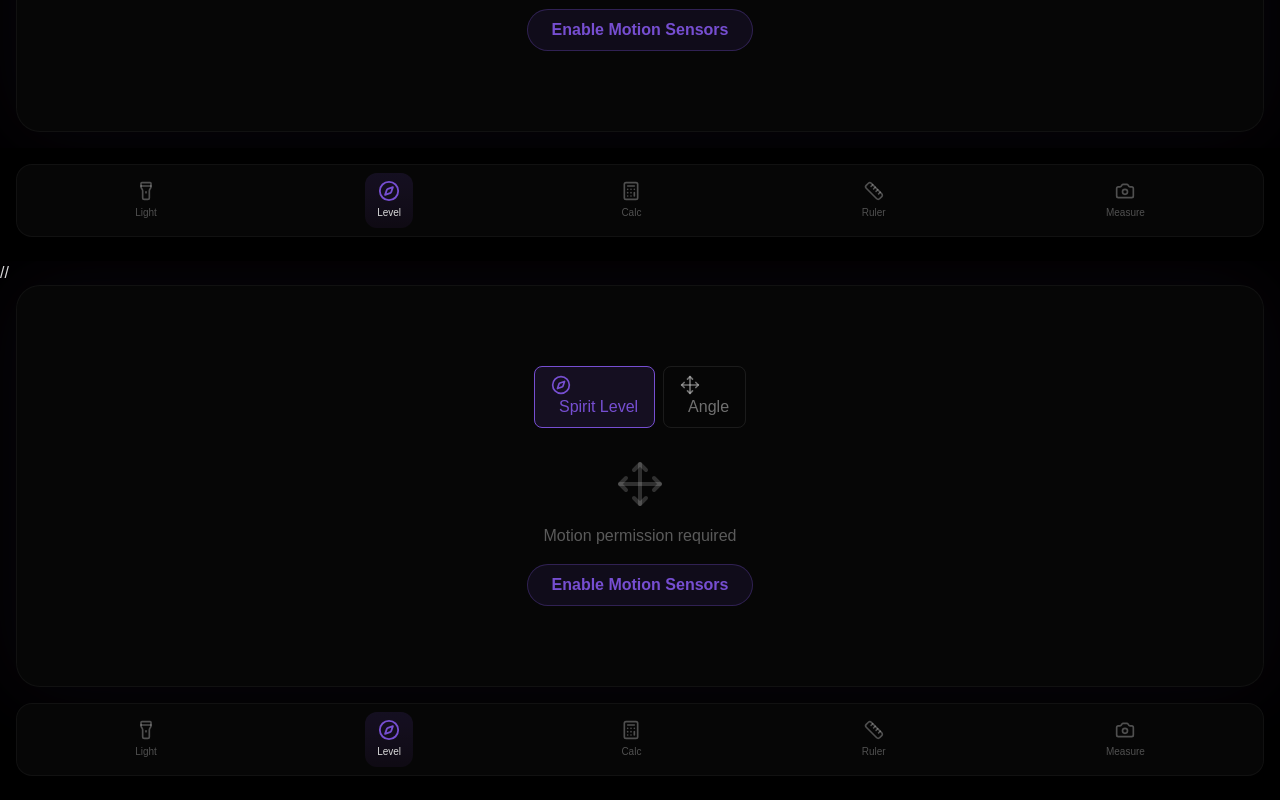
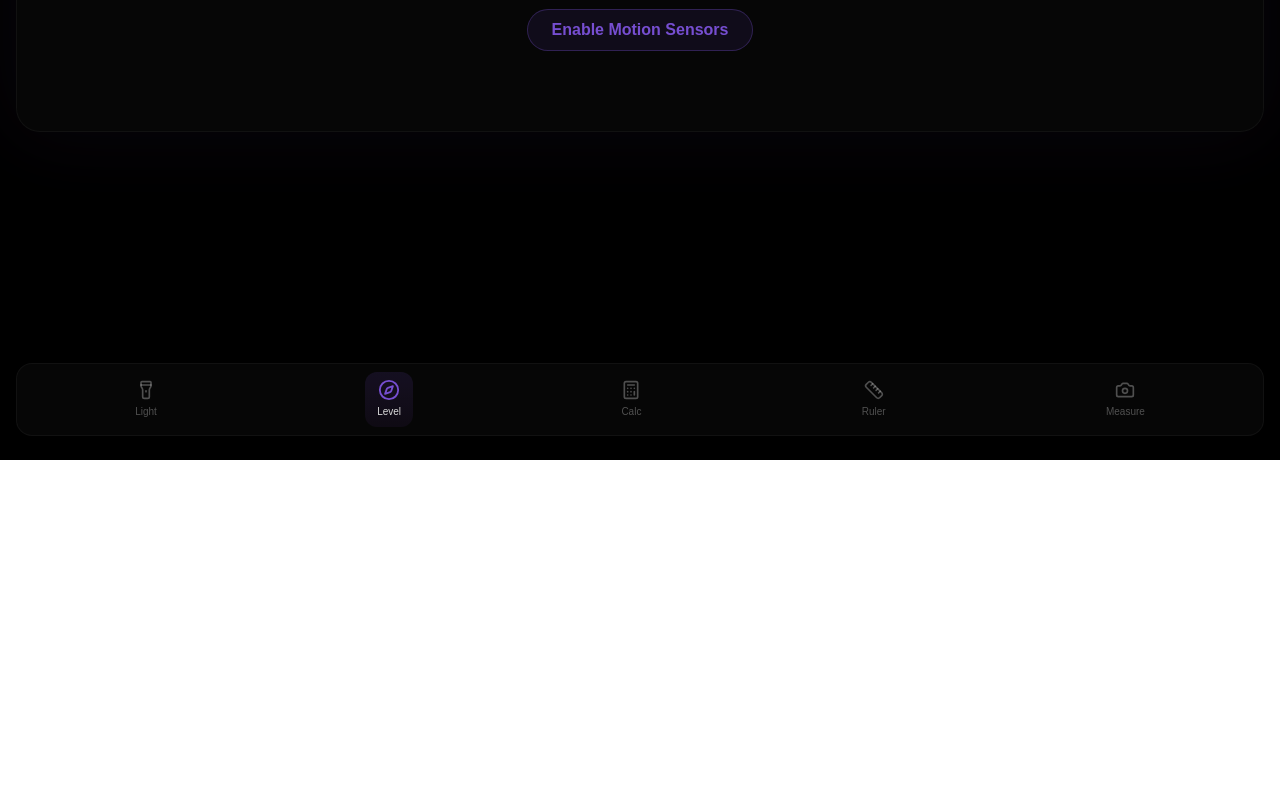
Before and after one commit to benjaminjob1/multitool-site, a Next.js app: page / in a window 1280 px wide. Shown: the part 340-1140 px from the top of the page. After the commit the page ends 800 px from the top, so only its background shows below. Built offline with nearby package versions, Linux system fonts and the light colour scheme.

Commit message:
Fix duplicates, rename to Bubble, add orientation toggle

```diff
--- a/src/app/page.tsx
+++ b/src/app/page.tsx
@@ -80,26 +80,6 @@ export default function Multitool() {
           ))}
         </div>
       </nav>
-// <main className={`relative z-10 transition-all duration-300 ${animating ? "opacity-0 scale-95" : "opacity-100 scale-100"}`}>
-        <div className="rounded-3xl mx-4 overflow-hidden border" style={{ backgroundColor: "rgba(8,8,8,0.95)", borderColor: "rgba(255,255,255,0.05)", boxShadow: `0 0 80px ${settings.glow}11` }}>
-          {activeTool === "flashlight" && <FlashlightTool s={settings} />}
-          {activeTool === "level" && <LevelAngleTool s={settings} />}
-          {activeTool === "calculator" && <CalculatorTool s={settings} />}
-          {activeTool === "ruler" && <RulerTool />}
-          {activeTool === "arruler" && <ARRulerTool s={settings} />}
-        </div>
-      </main>
-
-      <nav className="relative z-20 p-4 pb-6">
-        <div className="rounded-2xl p-2 flex justify-around border" style={{ backgroundColor: "rgba(8,8,8,0.98)", borderColor: "rgba(255,255,255,0.05)" }}>
-          {[{id:"flashlight",l:"Light",i:<Flashlight size={20} />},{id:"level",l:"Level",i:<Compass size={20} />},{id:"calculator",l:"Calc",i:<Calculator size={20} />},{id:"ruler",l:"Ruler",i:<Ruler size={20} />},{id:"arruler",l:"Measure",i:<Camera size={20} />}].map(t => (
-            <button key={t.id} onClick={() => switchTool(t.id)} className="flex flex-col items-center gap-1 px-3 py-2 rounded-xl transition-all" style={activeTool === t.id ? {background:`linear-gradient(to bottom,${settings.accent}22,${settings.glow}11)`,color:"white"} : {color:"rgba(255,255,255,0.35)"}}>
-              <span style={activeTool === t.id ? {color:settings.accent,transform:"scale(1.1)"} : {}}>{t.i}</span>
-              <span className="text-[10px] font-medium">{t.l}</span>
-            </button>
-          ))}
-        </div>
-      </nav>
     </div>
   );
 }
@@ -107,6 +87,7 @@ export default function Multitool() {
 // Combined Level + Angle Tool
 function LevelAngleTool({s}: {s: ToolSettings}) {
   const [mode, setMode] = useState<"level"|"angle">("level");
+  const [orient, setOrient] = useState<"auto"|"portrait"|"landscape">("auto");
   const [roll, setRoll] = useState(0);
   const [pitch, setPitch] = useState(0);
   const [angle, setAngle] = useState(0);
@@ -121,6 +102,18 @@ function LevelAngleTool({s}: {s: ToolSettings}) {
     } else { setPerm(true); }
     setReq(false);
   };
+
+  // Auto-detect orientation
+  useEffect(() => {
+    if (orient !== "auto") return;
+    const detect = () => {
+      const isLandscape = window.innerWidth > window.innerHeight;
+      // could update state to reflect detected orientation
+    };
+    detect();
+    window.addEventListener("resize", detect);
+    return () => window.removeEventListener("resize", detect);
+  }, [orient]);
 
   useEffect(() => {
     if (!perm) return;
@@ -200,8 +193,8 @@ function LevelAngleTool({s}: {s: ToolSettings}) {
             <div className="absolute w-16 h-16 rounded-full transition-all duration-100" style={{background:`radial-gradient(circle at 30% 30%,${col}cc,${col})`,top:`calc(50% + ${Math.min(Math.max(pitch*3,-80),80)}px - 32px)`,left:`calc(50% + ${Math.min(Math.max(roll*3,-80),80)}px - 32px)`,boxShadow:`0 0 25px ${col}66`}} />
           </div>
           <div className="grid grid-cols-2 gap-4 text-center w-full max-w-xs">
-            <div className="p-3 rounded-xl border" style={{backgroundColor:"rgba(12,12,12,0.6)",borderColor:"rgba(255,255,255,0.05)"}}><div className="text-xs mb-1" style={{color:"rgba(255,255,255,0.4)"}}>Horizontal</div><div className="text-xl font-mono font-bold" style={{color:Math.abs(roll)<2?"#22c55e":"white"}}>{roll.toFixed(1)}°</div></div>
-            <div className="p-3 rounded-xl border" style={{backgroundColor:"rgba(12,12,12,0.6)",borderColor:"rgba(255,255,255,0.05)"}}><div className="text-xs mb-1" style={{color:"rgba(255,255,255,0.4)"}}>Vertical</div><div className="text-xl font-mono font-bold" style={{color:Math.abs(pitch)<2?"#22c55e":"white"}}>{pitch.toFixed(1)}°</div></div>
+            <div className="p-3 rounded-xl border" style={{backgroundColor:"rgba(12,12,12,0.6)",borderColor:"rgba(255,255,255,0.05)"}}><div className="text-xs mb-1" style={{color:"rgba(255,255,255,0.4)"}}>{orient === "landscape" ? "Vertical" : "Horizontal"}</div><div className="text-xl font-mono font-bold" style={{color:Math.abs(orient === "landscape" ? pitch : roll)<2?"#22c55e":"white"}}>{(orient === "landscape" ? pitch : roll).toFixed(1)}°</div></div>
+            <div className="p-3 rounded-xl border" style={{backgroundColor:"rgba(12,12,12,0.6)",borderColor:"rgba(255,255,255,0.05)"}}><div className="text-xs mb-1" style={{color:"rgba(255,255,255,0.4)"}}>{orient === "landscape" ? "Horizontal" : "Vertical"}</div><div className="text-xl font-mono font-bold" style={{color:Math.abs(orient === "landscape" ? roll : pitch)<2?"#22c55e":"white"}}>{(orient === "landscape" ? roll : pitch).toFixed(1)}°</div></div>
           </div>
           <div className="text-2xl font-bold" style={{color:lvl?"#22c55e":"rgba(255,255,255,0.35)"}}>{lvl ? "LEVEL" : `${off.toFixed(1)}° off`}</div>
           <button onClick={calibrate} className="flex items-center gap-2 px-5 py-2 rounded-xl border border-white/10 hover:bg-white/5"><RotateCcw size={16} /> Zero</button>
```
